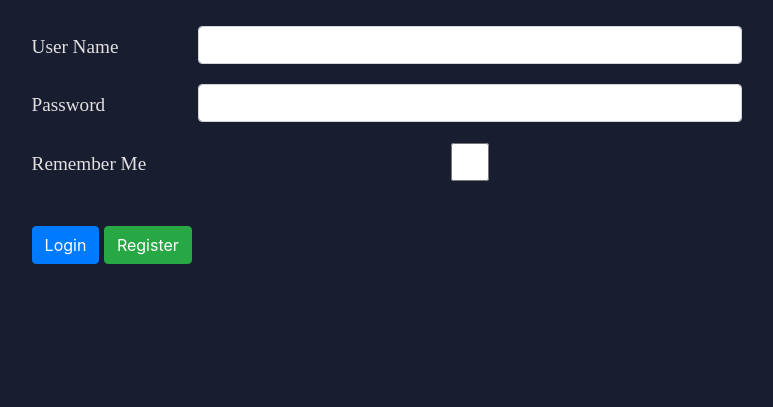
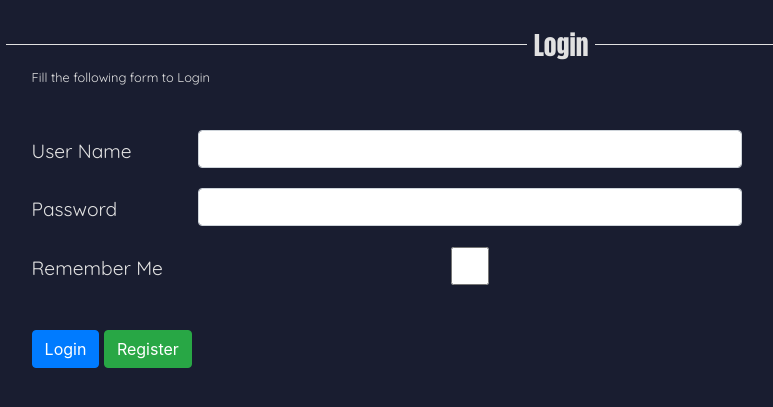
Before and after one commit to frost-head/The-Last-Night-Reads, a Flask app: page /login/ in a window 1280 px wide. Shown: the part 56-463 px from the top of the page, without its empty margins (79-852 px from the left). Run offline with Flask 2, Linux system fonts and the light colour scheme; parts of the project's set-up code (start-up, migrations or seed data) failed here and were passed over; some libraries are stand-ins or nearby versions.

Commit message:
login page

```diff
--- a/templates/Home.html
+++ b/templates/Home.html
@@ -138,7 +138,7 @@
     .serk {
         font-family: "Quicksand", sans-serif;
         font-size: 5vmax;
-        font-weight: 600;
+        font-weight: 550;
         color: #e1e1e1;
         padding-top: 8vmax;
     }
@@ -147,7 +147,7 @@
         text-align: center;
         font-family: "Quicksand", sans-serif;
         font-size: 3vmax;
-        font-weight: 600;
+        font-weight: 550;
         color: #e1e1e1;
     }
 
--- a/templates/login.html
+++ b/templates/login.html
@@ -8,11 +8,14 @@
 
 <div class="container pull anim">
 
+    <div class="separator" style="color: #e1e1e1; font-size: 2vmax; ">Login</div>
+    <p class="small-text" style="color: #e1e1e1; font-family: 'Quicksand',sans-serif; margin-left: 2vmax;"><small> Fill the following form to Login</small></p>
+
     <form method="POST" action="" class="padall">
         {% for element in form%}
             <div class="form-group row ">
                 {{ element.label(class="Flabel col-sm-2 col-form-label") }}
-                {{ element(class="form-control form-control  col-sm-6") }}
+                {{ element(class="form-control col-sm-6") }}
             </div>
             {% if element.errors %}
                 <ul class="errors err">{% for error in element.errors %}<li>{{ error }}</li>{% endfor %}</ul>
@@ -28,15 +31,34 @@
     .Flabel{
         font-size: 1.5vmax;
         color: #e1e1e1;
-        font-family: "Patrick Hand";
+        font-family: "Quicksand",sans-serif;
     }
     .err{
         font-size: 1vmax;
         color: #ff5050;
-        font-family: "Patrick Hand";
+        font-family: "Quicksand",sans-serif;
     }
     .padall{
         padding: 2vmax;
     }
+
+    .separator {
+        display: flex;
+        align-items: center;
+        text-align: center;
+        margin-top: 2vmax;
+        font-family: 'Anton',sans-serif;
+    }
+    .separator::before, .separator::after {
+        content: '';
+        flex: 1;
+        border-bottom: 1px solid #e1e1e1;
+    }
+    .separator::before {
+        margin-right: .25em;
+    }
+    .separator::after {
+        margin-left: .25em;
+    }
 </style>
 {% endblock %}
```
Also changed, not shown: templates/profile.html (+15 -12 lines).
